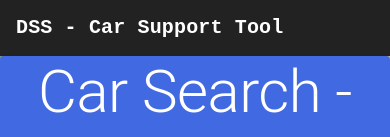
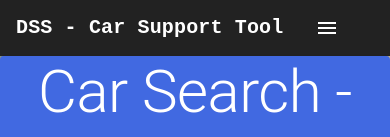
Before and after one commit to SaifA21/Used-Car-Decision-Support-System, a React (Create React App) app in the folder car-dss/: page /Search in a window 390 px wide. Shown: the top 137 px of the page. Built offline with nearby package versions, Linux system fonts and the light colour scheme; the HTML template or start-up script is replaced by a standard one.

Commit message:
fixed mobile hamburger menu navbar

```diff
--- a/car-dss/src/Components/Navbar.js
+++ b/car-dss/src/Components/Navbar.js
@@ -8,6 +8,7 @@ import Menu from '@mui/material/Menu';
 import Container from '@mui/material/Container';
 import Button from '@mui/material/Button';
 import MenuItem from '@mui/material/MenuItem';
+import MenuIcon from '@mui/icons-material/Menu';
 import { Link } from "react-router-dom";
 
 const pages = ['Search', 'History'];
@@ -65,6 +66,7 @@ const Navbar = () => {
               color="inherit"
 
             >
+            <MenuIcon />
             </IconButton>
             <Menu
               id="menu-appbar"
--- /dev/null
+++ b/package.json
@@ -0,0 +1,5 @@
+{
+  "dependencies": {
+    "@mui/icons-material": "^5.16.0"
+  }
+}
```
Also changed, not shown: 1 other file (tests, documents, lock files or other folders).
